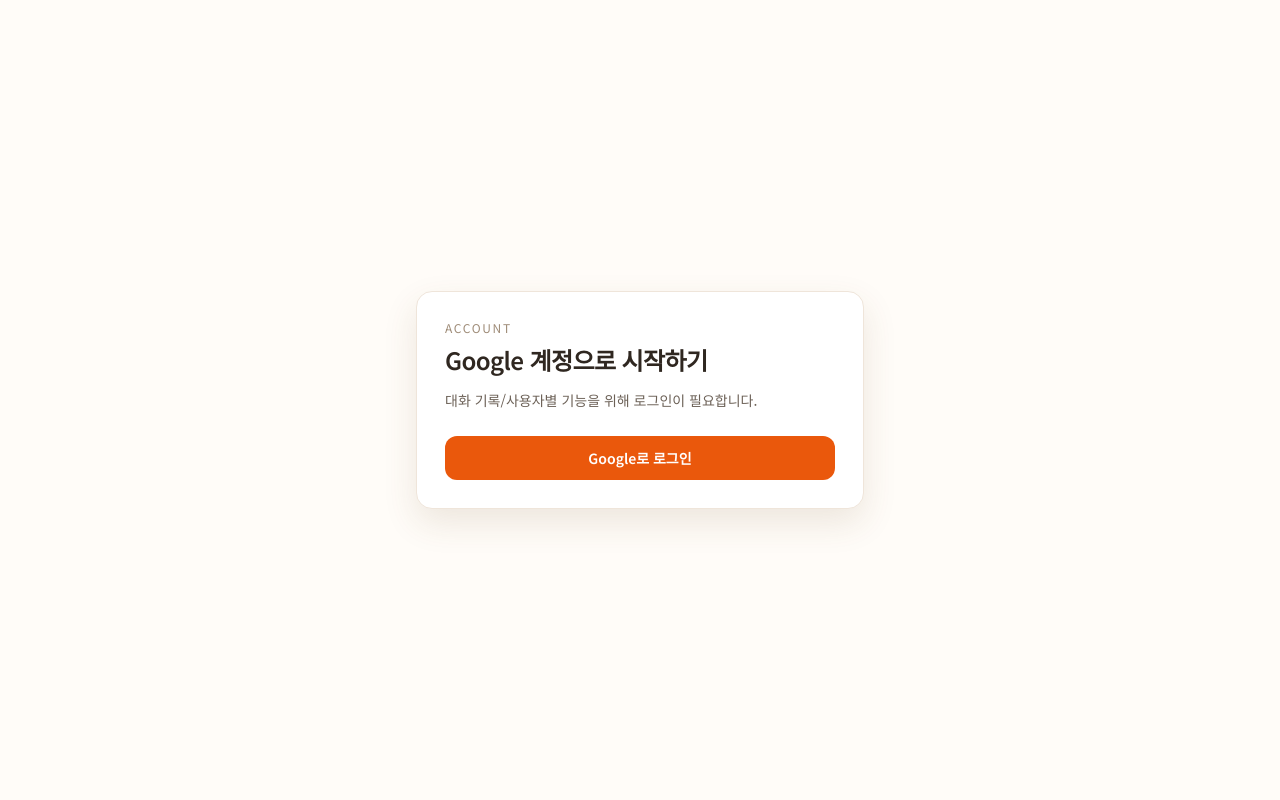
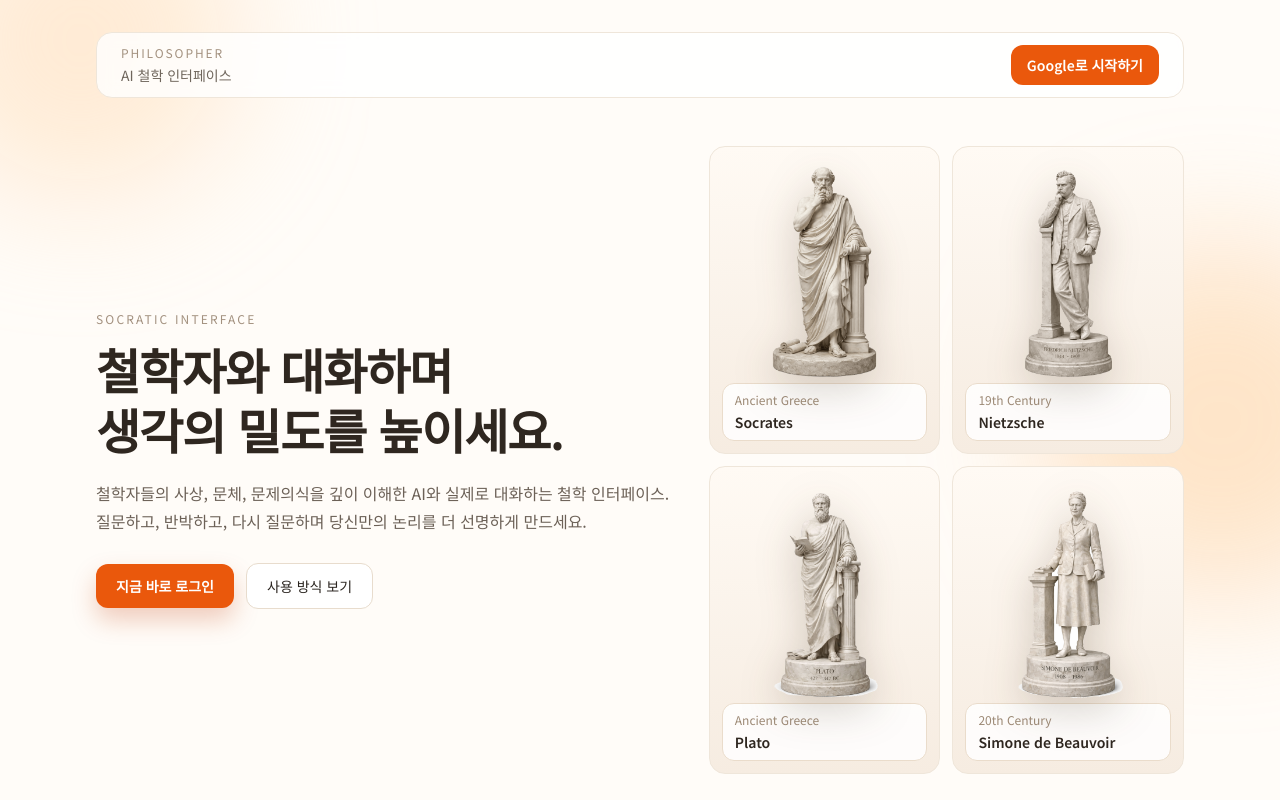
Before and after one commit to ium-team/philosopher-client, a Next.js app: page /service in a window 1280 px wide. Shown: the top 800 px of the page. Built offline with nearby package versions, Linux system fonts and the light colour scheme; no server answers.

Commit message:
feat(auth): use landing page for unauthenticated state

```diff
--- a/src/features/auth/components/require-auth.tsx
+++ b/src/features/auth/components/require-auth.tsx
@@ -2,6 +2,7 @@
 
 import type { ReactNode } from "react";
 import { useAuthSession } from "@/features/auth/hooks/use-auth-session";
+import { PreLoginLandingPage } from "@/features/auth/components/pre-login-landing-page";
 
 type RequireAuthProps = {
   children: ReactNode;
@@ -19,31 +20,7 @@
   }
 
   if (!session) {
-    return (
-      <main className="grid min-h-screen place-items-center bg-[#fffcf8] px-4">
-        <section className="w-full max-w-md rounded-2xl border border-[#efe5da] bg-white p-7 shadow-[0_14px_34px_rgba(108,70,30,0.12)]">
-          <p className="text-xs tracking-[0.14em] text-[#9f8c78] uppercase">Account</p>
-          <h1 className="mt-2 text-2xl font-semibold tracking-tight text-[#2f2720]">
-            Google 계정으로 시작하기
-          </h1>
-          <p className="mt-3 text-sm leading-6 text-[#6c6157]">
-            대화 기록/사용자별 기능을 위해 로그인이 필요합니다.
-          </p>
-          {authError ? (
-            <p className="mt-3 rounded-md border border-red-200 bg-red-50 px-3 py-2 text-xs text-red-700">
-              {authError}
-            </p>
-          ) : null}
-          <button
-            type="button"
-            onClick={signInWithGoogle}
-            className="mt-6 w-full rounded-xl bg-[#ea580c] px-4 py-3 text-sm font-semibold text-white transition hover:bg-[#c2410c]"
-          >
-            Google로 로그인
-          </button>
-        </section>
-      </main>
-    );
+    return <PreLoginLandingPage authError={authError} onSignIn={signInWithGoogle} />;
   }
 
   return children;
```
